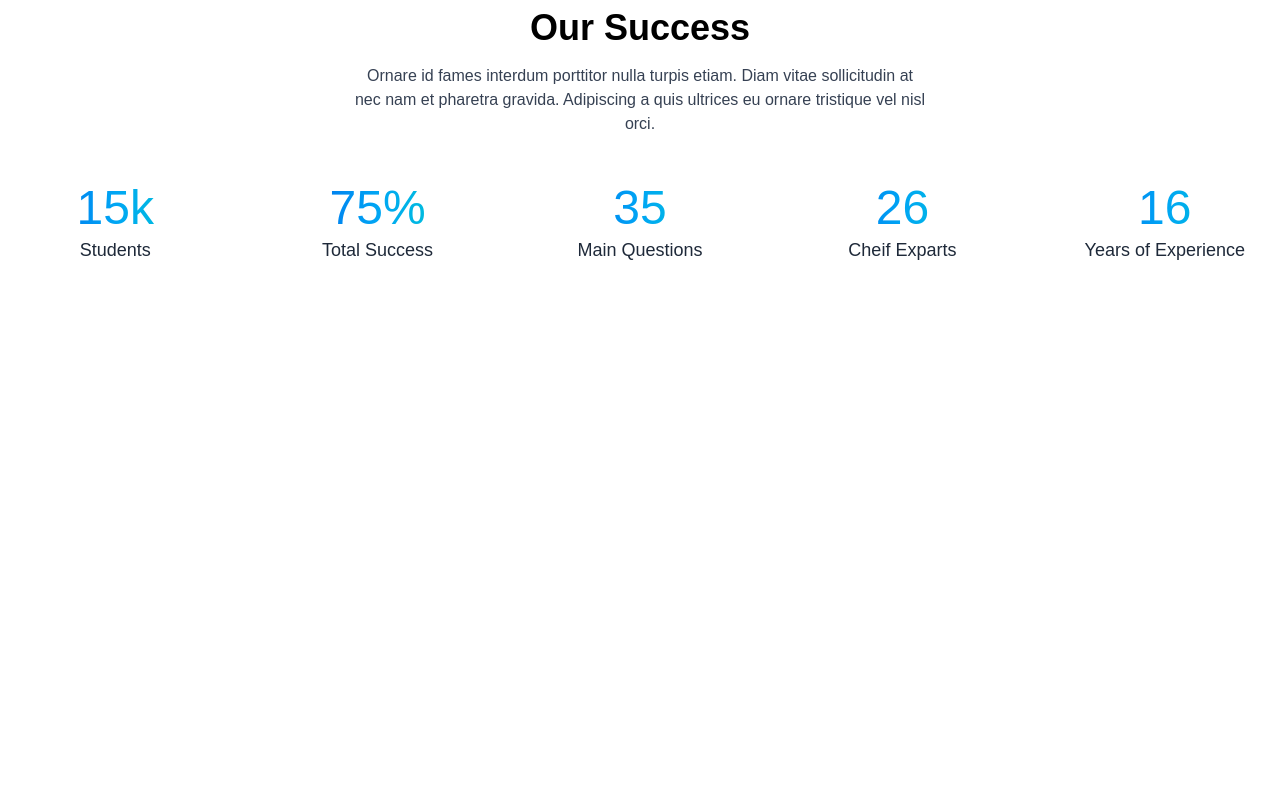
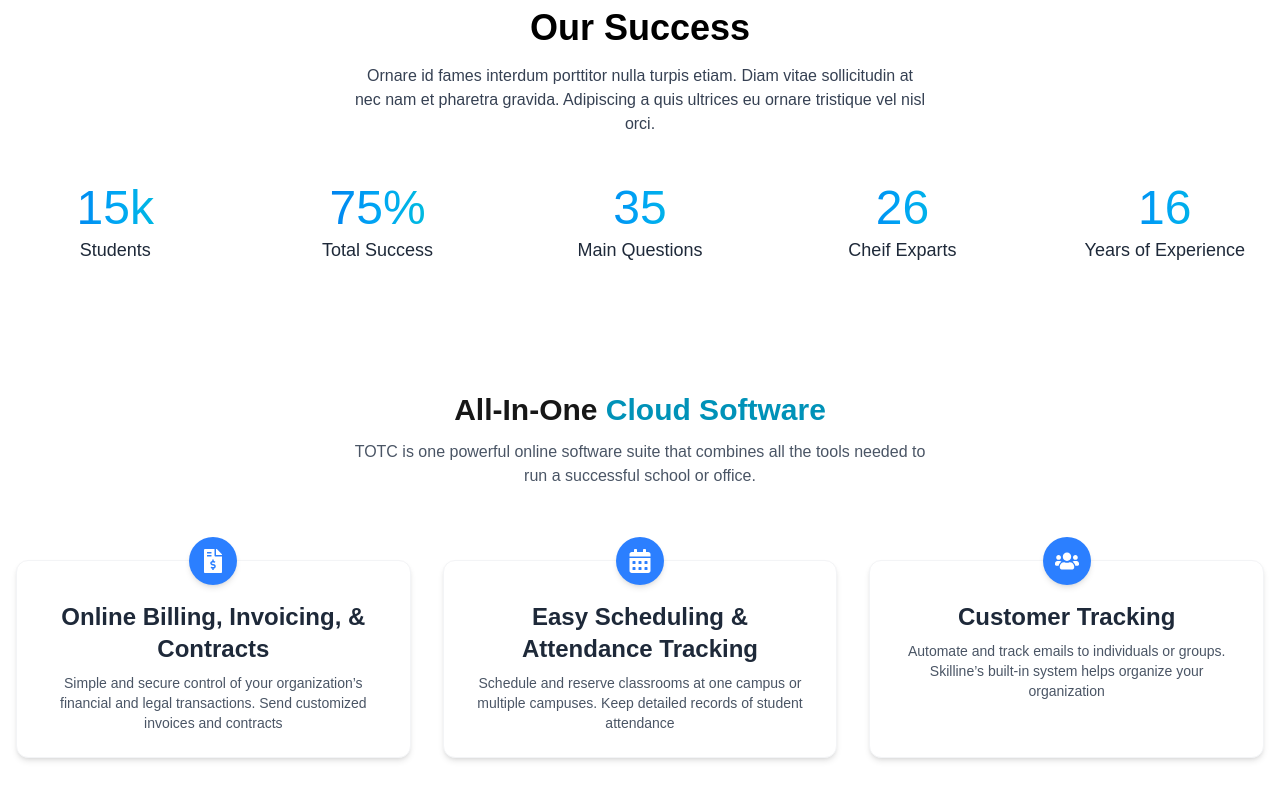
Before and after one commit to jewel1269/LMS-Projects, a Next.js app: page / in a window 1280 px wide. Shown: the part 632-1432 px from the top of the page. Before the commit the page ends 960 px from the top, so only its background shows below. Built offline with nearby package versions, Linux system fonts and the light colour scheme.

Commit message:
cloud features section complete

```diff
--- /dev/null
+++ b/src/components/homeLayout/cloudFeatures/cloudFeatures.tsx
@@ -0,0 +1,58 @@
+import React from "react";
+import { FaCalendarAlt, FaFileInvoiceDollar, FaUsers } from "react-icons/fa";
+
+const CloudFeatures = () => {
+  const features = [
+    {
+      icon: <FaFileInvoiceDollar className="text-2xl" />,
+      title: "Online Billing, Invoicing, & Contracts",
+      description:
+        "Simple and secure control of your organization’s financial and legal transactions. Send customized invoices and contracts",
+    },
+    {
+      icon: <FaCalendarAlt className="text-2xl" />,
+      title: "Easy Scheduling & Attendance Tracking",
+      description:
+        "Schedule and reserve classrooms at one campus or multiple campuses. Keep detailed records of student attendance",
+    },
+    {
+      icon: <FaUsers className="text-2xl" />,
+      title: "Customer Tracking",
+      description:
+        "Automate and track emails to individuals or groups. Skilline’s built-in system helps organize your organization ",
+    },
+  ];
+
+  return (
+    <div className="flex justify-center">
+      <section className="container py-16 px-4 bg-white text-center">
+        <h2 className="text-3xl font-bold mb-3">
+          All-In-One <span className="text-cyan-600">Cloud Software</span>
+        </h2>
+        <p className="text-gray-600 max-w-xl mx-auto mb-12">
+          TOTC is one powerful online software suite that combines all the tools
+          needed to run a successful school or office.
+        </p>
+
+        <div className="grid md:grid-cols-3 py-6 gap-8">
+          {features.map((feature, index) => (
+            <div
+              key={index}
+              className="bg-white shadow-md rounded-xl border border-gray-100 p-6 flex  flex-col items-center"
+            >
+              <div className="bg-blue-500 p-3 rounded-full  -mt-12 shadow-md mb-4 text-white">
+                {feature?.icon}
+              </div>
+              <h1 className="text-2xl font-semibold text-gray-800 mb-2">
+                {feature?.title}
+              </h1>
+              <p className="text-sm text-gray-600">{feature?.description}</p>
+            </div>
+          ))}
+        </div>
+      </section>
+    </div>
+  );
+};
+
+export default CloudFeatures;
--- a/src/components/homeLayout/index.tsx
+++ b/src/components/homeLayout/index.tsx
@@ -2,6 +2,7 @@ import React from "react";
 import Navbar from "./navber/navber";
 import Hero from "./hero/hero";
 import SeccessSection from "./seccressSection/seccessSection";
+import CloudFeatures from "./cloudFeatures/cloudFeatures";
 
 const Index = () => {
   return (
@@ -9,6 +10,7 @@ const Index = () => {
       <Navbar />
       <Hero />
       <SeccessSection/>
+      <CloudFeatures/>
     </div>
   );
 };
```
